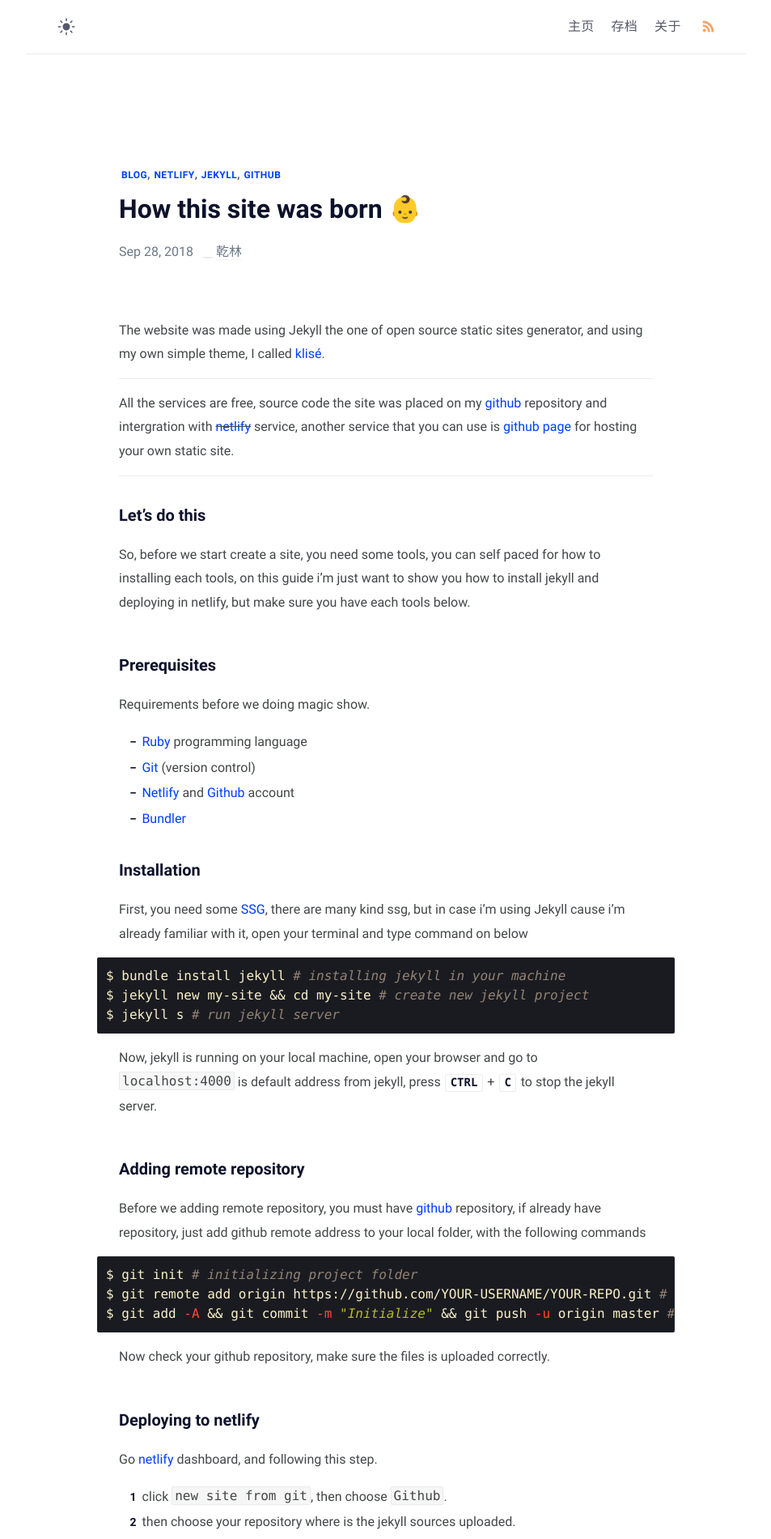
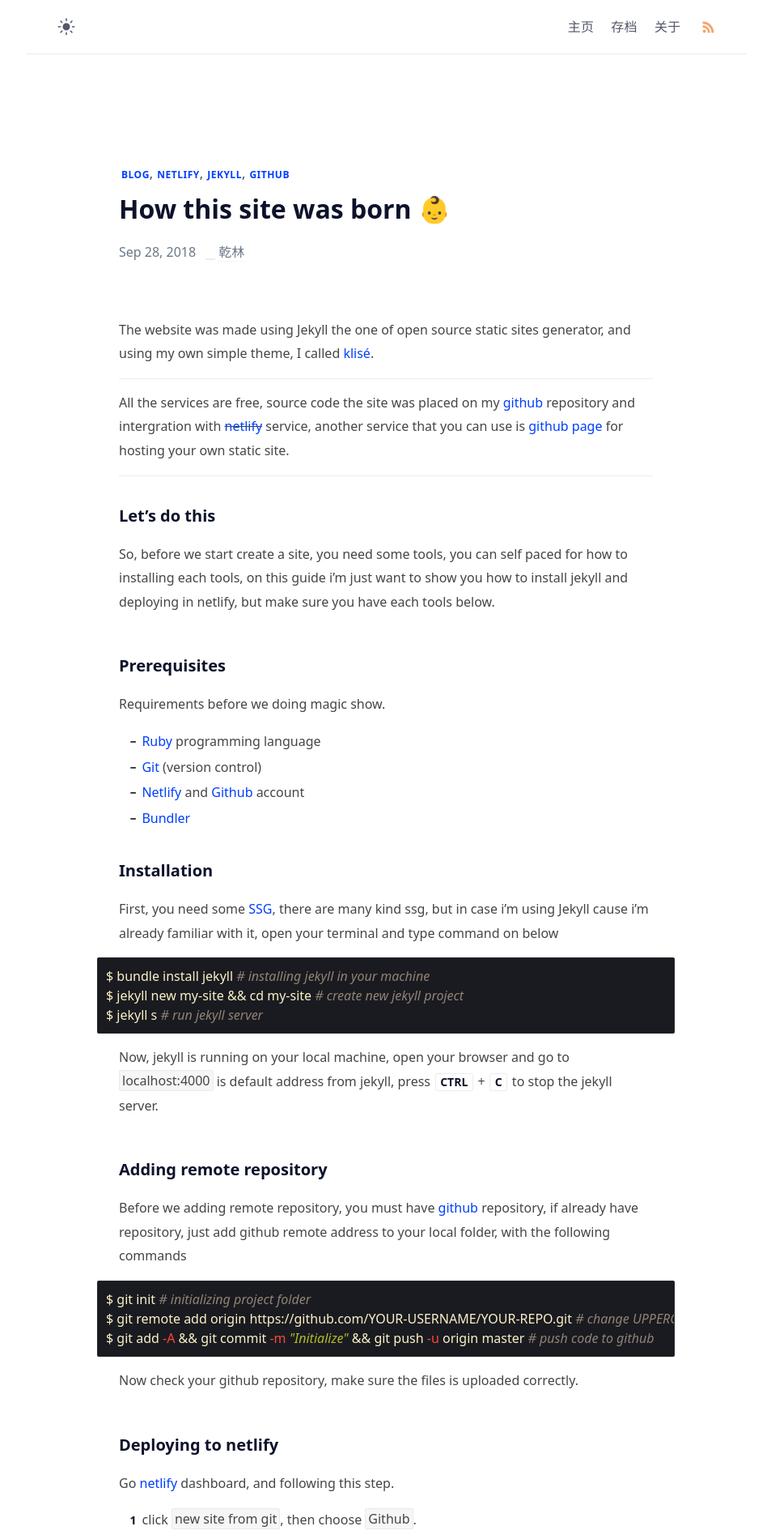
Before and after one commit to wuqianlin/wuqianlin.github.io, a Jekyll site: the page built from _posts/how-this-site-was-made/2018-09-28-how-this-site-was-made.md, in a window 1280 px wide. Shown: the top 1900 px of the page at 81% size, without its empty margins (163-1116 px from the left). Built offline with Jekyll 4.4.1, drawn with Linux system fonts in a browser that asks for light colours; some web fonts are replaced.

Commit message:
修改字体

```diff
--- a/_sass/main.scss
+++ b/_sass/main.scss
@@ -1,6 +1,8 @@
 // Fonts preferences
-$sans-family: Roboto, sans-serif;
-$mono-family: Consolas, monospace;
+// $sans-family: Roboto, sans-serif;
+// $mono-family: Consolas, monospace;
+$sans-family: -apple-system-font, system-ui, "Helvetica Neue", "PingFang SC", "Hiragino Sans GB", "Microsoft YaHei UI", "Microsoft YaHei", Arial, sans-serif;
+$mono-family: -apple-system-font, system-ui, "Helvetica Neue", "PingFang SC", "Hiragino Sans GB", "Microsoft YaHei UI", "Microsoft YaHei", Arial, sans-serif;
 $base-font-size: 16px;
 $medium-font-size: $base-font-size * 0.938;
 $small-font-size: $base-font-size * 0.875;
```
